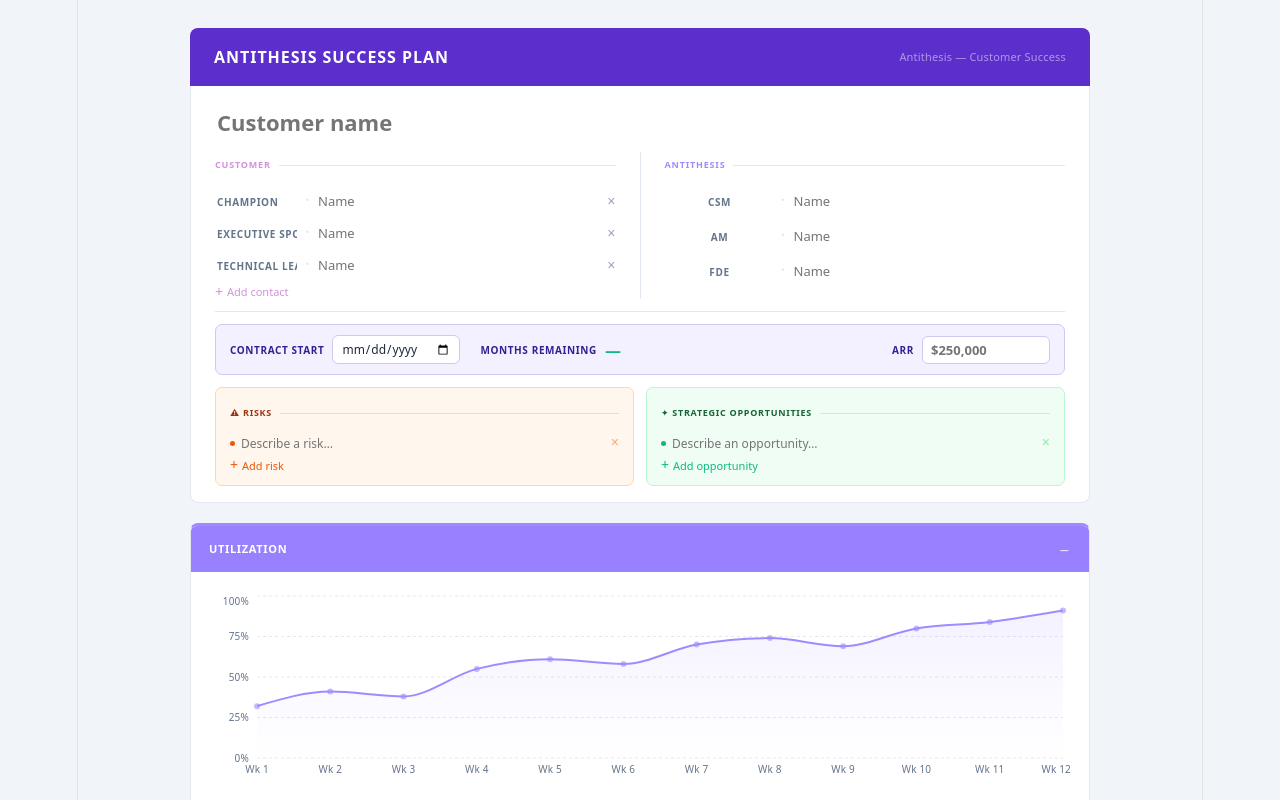
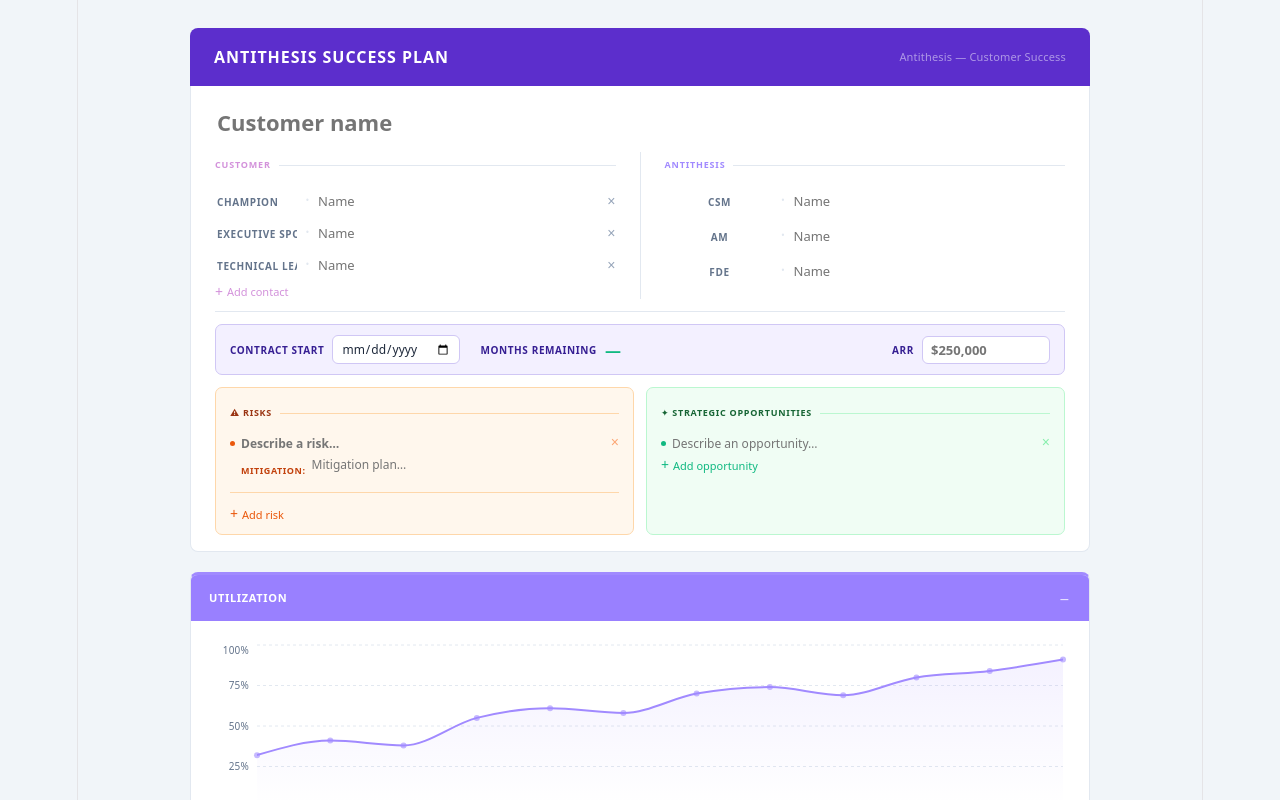
Before and after one commit to tcerb/antithesis-success-plan, a React (Vite) app: page / in a window 1280 px wide. Shown: the top 800 px of the page. Built offline with nearby package versions, Linux system fonts and the light colour scheme.

Commit message:
Add mitigation field to risks state

```diff
--- a/src/App.tsx
+++ b/src/App.tsx
@@ -623,7 +623,7 @@
 // ── Root ──────────────────────────────────────────────────────
 export default function SuccessPlan() {
   const [info,         setInfo]         = useState({customer:"",csm:"",am:"",fde:"",contractStart:"",arr:""});
-  const [risks,        setRisks]        = useState([{text:""}]);
+  const [risks,        setRisks]        = useState([{text:"",mitigation:""}]);
   const [opps,         setOpps]         = useState([{text:""}]);
   const [custContacts, setCustContacts] = useState([
     {role:"Champion",          name:""},
@@ -762,20 +762,29 @@
             </div>
             <div style={{display:"flex",flexDirection:"column",gap:5}}>
               {risks.map((r,i)=>(
-                <div key={i} style={{display:"flex",alignItems:"flex-start",gap:6}}>
-                  <div style={{width:5,height:5,borderRadius:"50%",background:"#EA580C",flexShrink:0,marginTop:6}}/>
-                  <input value={r.text} onChange={e=>setRisks(rs=>rs.map((x,j)=>j===i?{text:e.target.value}:x))}
-                    placeholder="Describe a risk…"
-                    style={{border:"none",outline:"none",background:"transparent",fontFamily:"inherit",fontSize:12,color:"#7C2D12",flex:1,padding:0}}/>
-                  <button onClick={()=>setRisks(rs=>rs.filter((_,j)=>j!==i))}
-                    style={{border:"none",background:"none",cursor:"pointer",color:"#FCA572",fontSize:14,padding:0,lineHeight:1,flexShrink:0}}>×</button>
+                <div key={i} style={{marginBottom:8,paddingBottom:8,borderBottom:"1px solid #FED7AA"}}>
+                  <div style={{display:"flex",alignItems:"flex-start",gap:6}}>
+                    <div style={{width:5,height:5,borderRadius:"50%",background:"#EA580C",flexShrink:0,marginTop:6}}/>
+                    <input value={r.text} onChange={e=>setRisks(rs=>rs.map((x,j)=>j===i?{...x,text:e.target.value}:x))}
+                      placeholder="Describe a risk…"
+                      style={{border:"none",outline:"none",background:"transparent",fontFamily:"inherit",fontSize:12,fontWeight:600,color:"#7C2D12",flex:1,padding:0}}/>
+                    <button onClick={()=>setRisks(rs=>rs.filter((_,j)=>j!==i))}
+                      style={{border:"none",background:"none",cursor:"pointer",color:"#FCA572",fontSize:14,padding:0,lineHeight:1,flexShrink:0}}>×</button>
+                  </div>
+                  <div style={{display:"flex",alignItems:"flex-start",gap:6,marginTop:4,paddingLeft:11}}>
+                    <span style={{fontSize:9,fontWeight:700,textTransform:"uppercase",letterSpacing:".06em",color:"#C2410C",flexShrink:0,paddingTop:2}}>Mitigation:</span>
+                    <input value={r.mitigation} onChange={e=>setRisks(rs=>rs.map((x,j)=>j===i?{...x,mitigation:e.target.value}:x))}
+                      placeholder="Mitigation plan…"
+                      style={{border:"none",outline:"none",background:"transparent",fontFamily:"inherit",fontSize:12,color:"#9A3412",flex:1,padding:0}}/>
+                  </div>
                 </div>
               ))}
             </div>
-            <button onClick={()=>setRisks(rs=>[...rs,{text:""}])}
+            <button onClick={()=>setRisks(rs=>[...rs,{text:"",mitigation:""}])}
               style={{marginTop:6,border:"none",background:"none",cursor:"pointer",color:"#EA580C",fontSize:11,padding:0,fontFamily:"inherit",display:"flex",alignItems:"center",gap:4}}>
               <span style={{fontSize:14,lineHeight:1}}>+</span> Add risk
             </button>
+
           </div>
 
           {/* Strategic Opportunities */}
```
